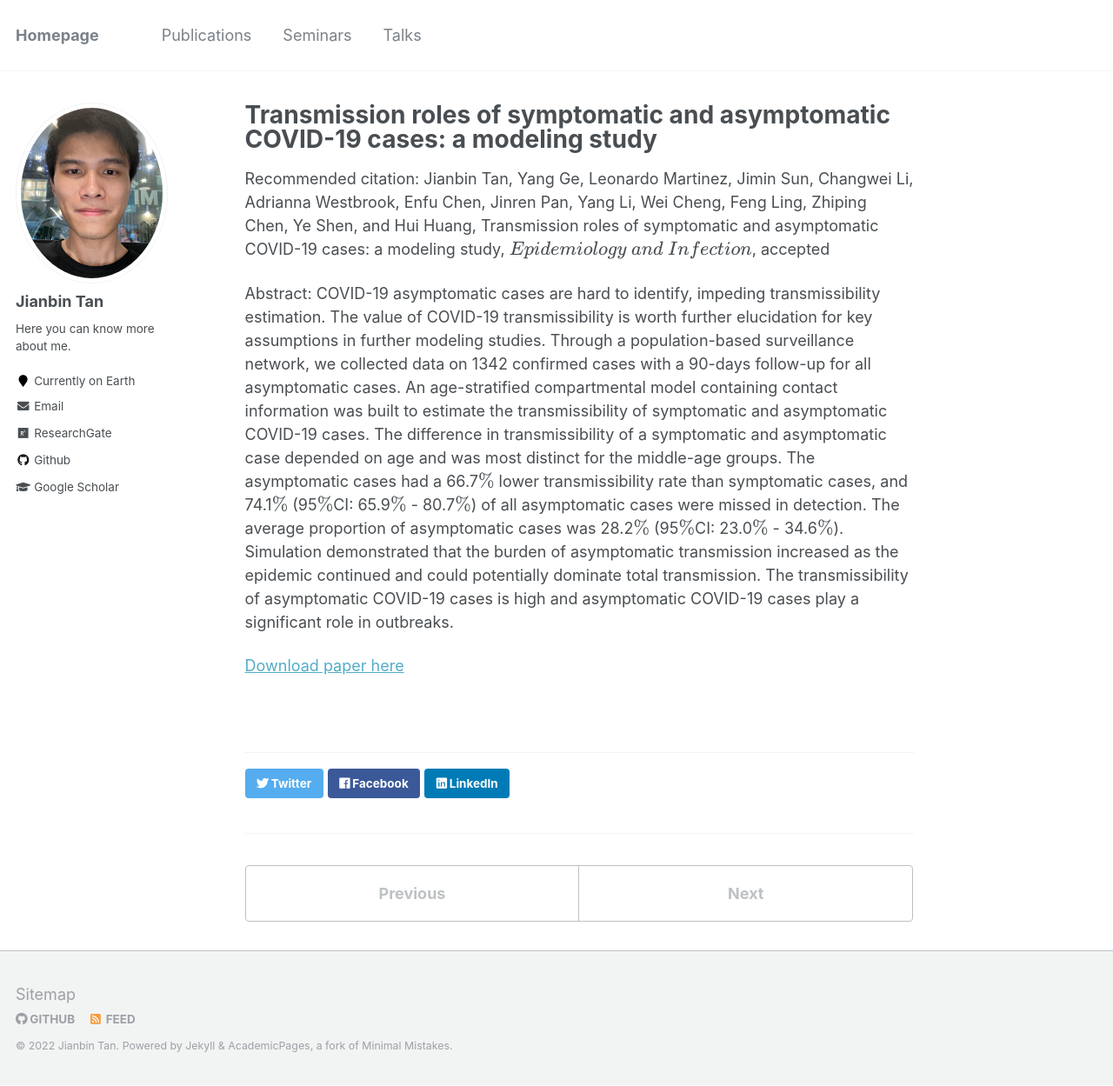
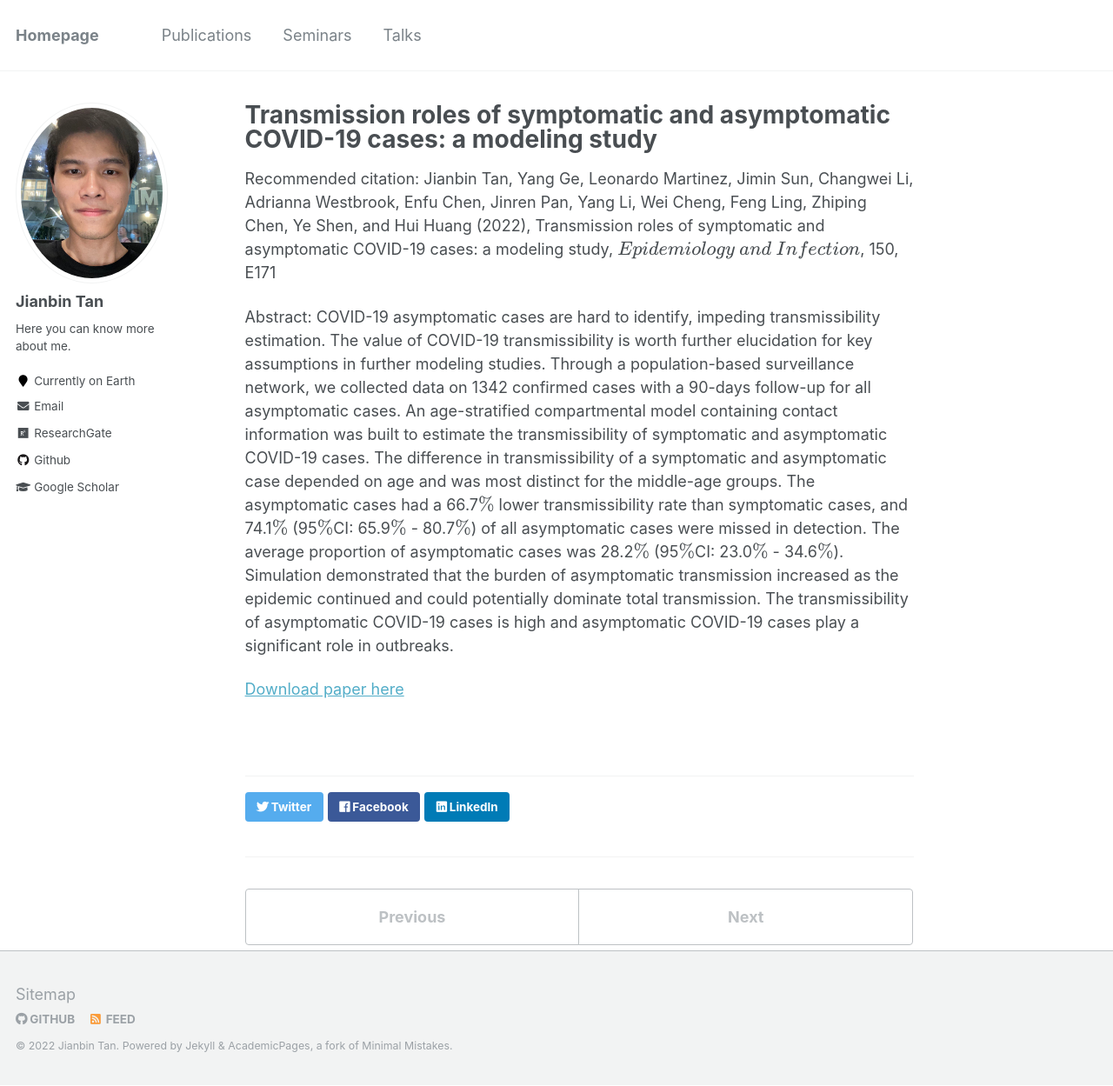
Before and after one commit to Tan-jianbin/Tan-jianbin.github.io, a Jekyll site: the page built from _publications/E&I1.md, in a window 1280 px wide and 1249 px high. Shown: the whole window at 87% size. Built offline with Jekyll 4.4.1, drawn with Linux system fonts in a browser that asks for light colours; formulas are drawn with MathJax 3.

Commit message:
Update E&I1.md

```diff
--- a/_publications/E&I1.md
+++ b/_publications/E&I1.md
@@ -3,10 +3,10 @@ title: "Transmission roles of symptomatic and asymptomatic COVID-19 cases: a mod
 collection: publications
 permalink: /publication/E&I1
 excerpt: ''
-date: 3022-08-23
+date: 2022-09-27
 venue: 'Epidemiology and Infection'
 paperurl: ''
-citation: 'Jianbin Tan, Yang Ge, Leonardo Martinez, Jimin Sun, Changwei Li, Adrianna Westbrook, Enfu Chen, Jinren Pan, Yang Li, Wei Cheng, Feng Ling, Zhiping Chen, Ye Shen, and Hui Huang,  Transmission roles of symptomatic and asymptomatic COVID-19 cases: a modeling study, $\textit{Epidemiology and Infection}$, accepted'
+citation: 'Jianbin Tan, Yang Ge, Leonardo Martinez, Jimin Sun, Changwei Li, Adrianna Westbrook, Enfu Chen, Jinren Pan, Yang Li, Wei Cheng, Feng Ling, Zhiping Chen, Ye Shen, and Hui Huang (2022), Transmission roles of symptomatic and asymptomatic COVID-19 cases: a modeling study, $\textit{Epidemiology and Infection}$, 150, E171'
 
 ---
 Abstract: COVID-19 asymptomatic cases are hard to identify, impeding transmissibility estimation. The value of COVID-19 transmissibility is worth further elucidation for key assumptions in further modeling studies. Through a population-based surveillance network, we collected data on 1342 confirmed cases with a 90-days follow-up for all asymptomatic cases. An age-stratified compartmental model containing contact information was built to estimate the transmissibility of symptomatic and asymptomatic COVID-19 cases. The difference in transmissibility of a symptomatic and asymptomatic case depended on age and was most distinct for the middle-age groups. The asymptomatic cases had a 66.7$\%$ lower transmissibility rate than symptomatic cases, and 74.1$\%$ (95$\%$CI: 65.9$\%$ - 80.7$\%$) of all asymptomatic cases were missed in detection. The average proportion of asymptomatic cases was 28.2$\%$ (95$\%$CI: 23.0$\%$ - 34.6$\%$). Simulation demonstrated that the burden of asymptomatic transmission increased as the epidemic continued and could potentially dominate total transmission. The transmissibility of asymptomatic COVID-19 cases is high and asymptomatic COVID-19 cases play a significant role in outbreaks.
```
